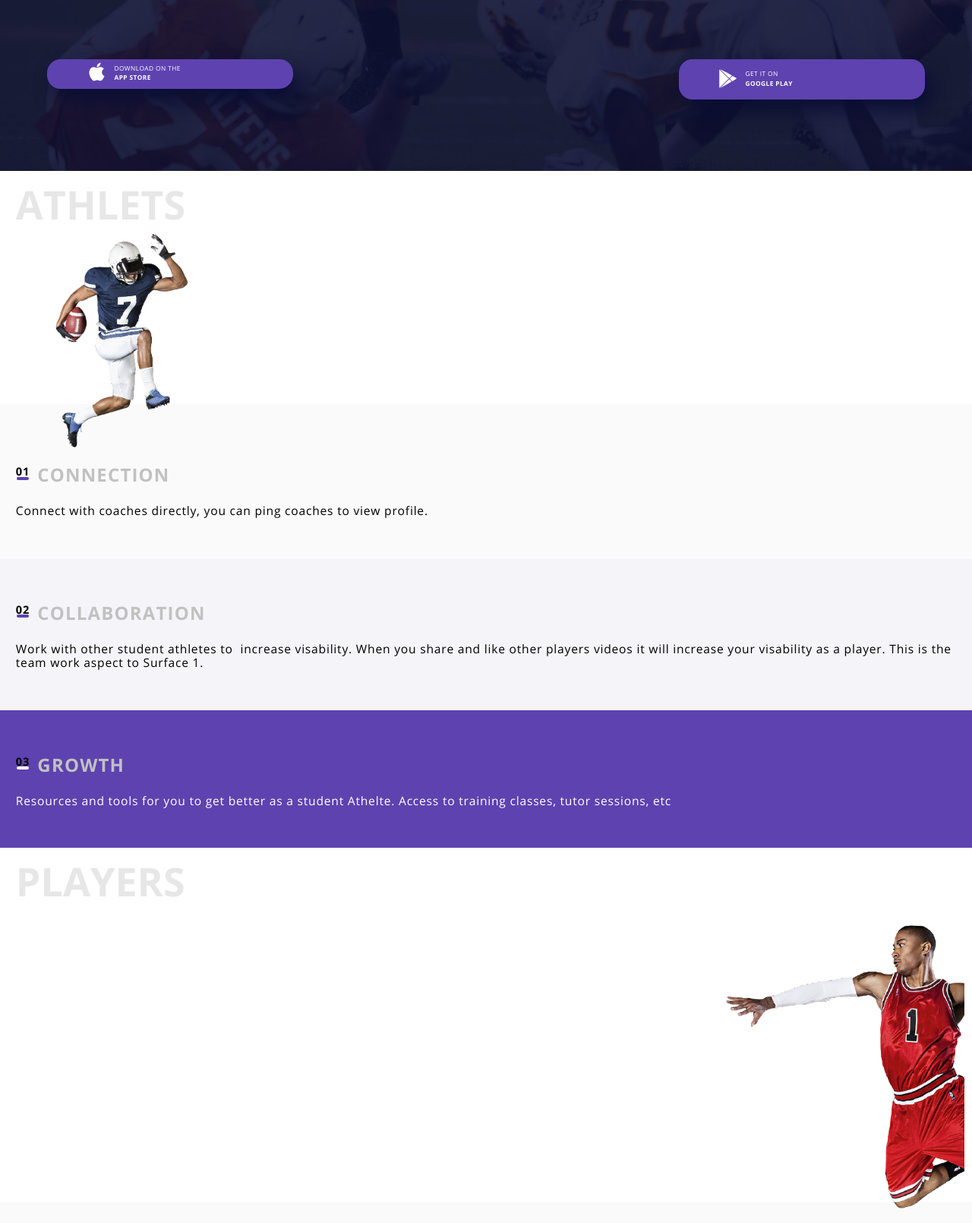
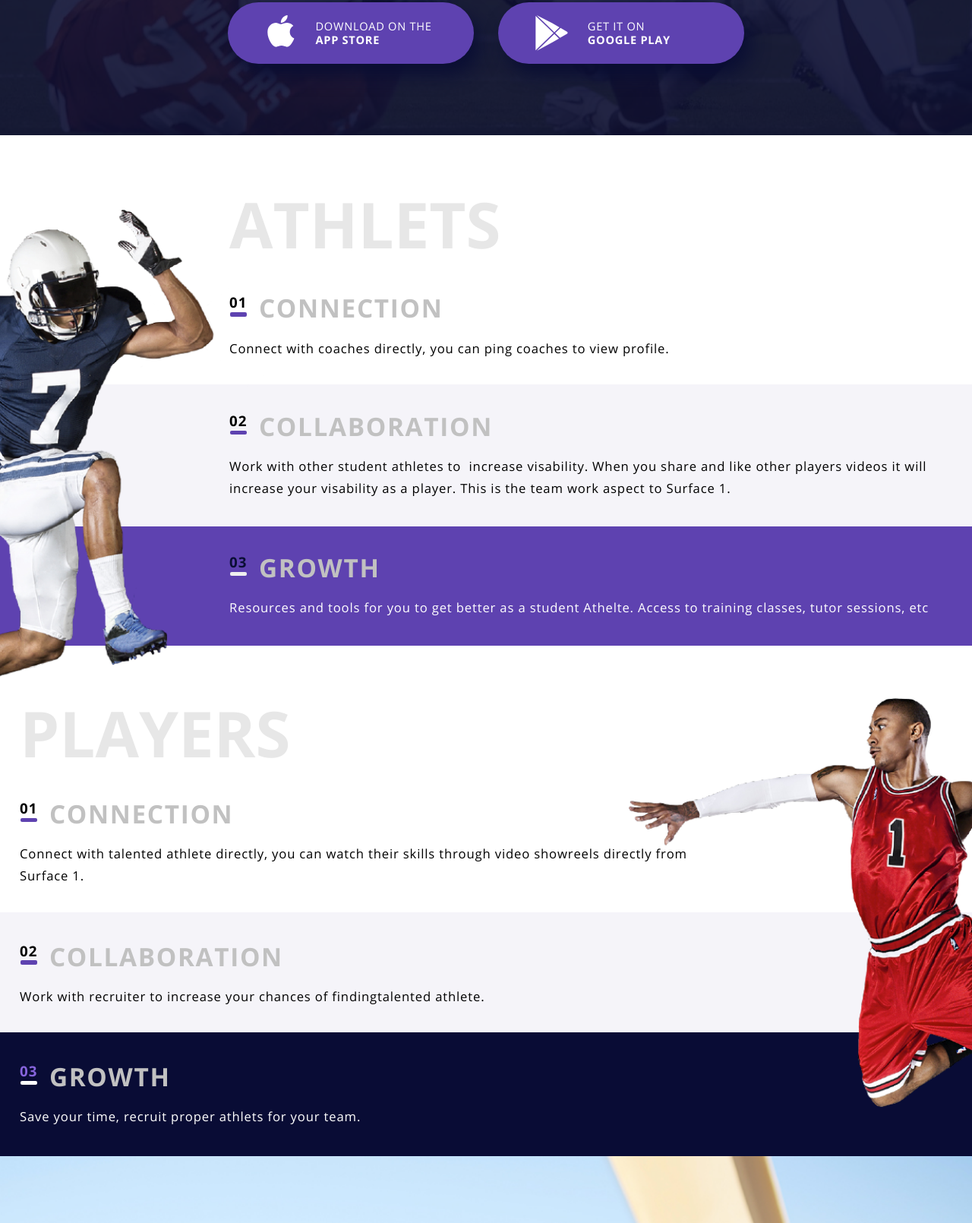
Before and after one commit to vapanov/2020-07-MQ25-DIPLOMA, a plain HTML site: page index.html in a window 1280 px wide. Shown: the part 741-2351 px from the top of the page at 76% size. Drawn offline with Linux system fonts and the light colour scheme; files whose address does not match are found by name.

Commit message:
резиновые телефонная + планшетная версия

```diff
--- a/css/style.css
+++ b/css/style.css
@@ -32,6 +32,9 @@ html, body {
 .content {
   flex: 1 1 auto;
 }
+
+/*начало хедера*/
+
 .header {
 	color: #ffffff;
 	background: url(../img/football_767.jpg) #0f1133;
@@ -40,7 +43,7 @@ html, body {
 	background-size: cover;
   position: relative;
   z-index: 0;
-  padding: 3.3rem 2rem 8.2rem;
+  padding: 3.3rem 2rem 6.8rem;
 }
 .header:after {
   content: "";
@@ -69,38 +72,29 @@ html, body {
   padding: 12.8rem 0 8.6rem;
 }
 .header__subtitle_1st-line {
-/*  display: block;*/
   text-transform: uppercase;
   color: #ffffff;
   font-weight: 700;
   font-size: 2.8rem;
-  line-height: normal;
-/*  line-height: 3.132rem;*/
+  line-height: normal; /*  line-height: 3.132rem;*/
   letter-spacing: 0.154rem;
 }
 .header__subtitle_2nd-line {
   display: block;
   text-transform: uppercase;
   color: #ffffff;
-/*  font-weight: 700;
-  font-size: 2.8rem;
-  line-height: 3.132rem; этого нет в макете, взял с предыдущего элемента
-  letter-spacing: 0.14rem;*/
   padding: 1rem 0 0 4.1rem;
-/*  или прибить к правому краю?*/
 }
 .button-block{
   display: flex;
- /*делаем закладку на другие разрешения*/
   flex-direction: column;
   justify-content: space-between;
-/*  height: calc(3.5rem*2 + 1.4rem);*/
 }
 .apps-button {
   display: block;
   border-radius: 1.8rem;
   background-color: #5e42b0;
-  margin-bottom: 1.4rem;
+  margin-bottom: 1.4rem; /*убираю обнуление нижнего м у последнего элемента и отнимаю эту величину у нижнего п родителя, чтобы в других разрешениях врапающиеся кнопки не ломали верстку*/
   display: -webkit-flex;
   display: -moz-flex;
   display: -ms-flex;
@@ -109,9 +103,6 @@ html, body {
   flex-direction: row;
   align-items: center;
   justify-content: center;
-}
-.apps-button:nth-last-child(-n+1) {
-  margin-bottom: 0;
 }
 .apps-button:hover {
   background-color: #af4fbf;
@@ -138,12 +129,9 @@ html, body {
 }
 .appl-button-logo-svg {
   height: 2.4rem;
-/*  width: 2rem;
-  padding-right: 0.2rem;*/
 }
 .goog-button-logo-svg {
   height: 2.4rem;
-/*  width: 2.2rem;*/
 }
 .app-button-text-block{
   padding: 0.8rem 0 0.8rem 1rem;
@@ -160,7 +148,9 @@ html, body {
   padding-top: 0.4rem;
 }
 
-/*стили основной контентной области*/
+/*конец хедера*/
+/*начало стилей основной контентной области*/
+
 .main {
   background: #ffffff;
   color: #000000;
@@ -197,13 +187,6 @@ html, body {
   flex-direction: row;
   padding-bottom: 2.5rem;
 }
-/*.person__presubtitle-block {
-  display: -webkit-flex;
-  display: -moz-flex;
-  display: -ms-flex;
-  display: -o-flex;
-  display: flex;
-}*/
 .person__presubtitle {
   display: block;
   color: #000000;
@@ -236,7 +219,6 @@ html, body {
   font-weight: 700;
   text-transform: uppercase;
   letter-spacing: 0.115rem;
-/*  padding-left: 1rem;*/
 }
 .person__description {
   color: #000000;
@@ -259,25 +241,19 @@ html, body {
 .person__description-inverse-at {
   color: #ffffff;
 }
+
+/*начало картинки баскетболист*/
+
 .person__picture-block-bask {
-  display: -webkit-flex;
-  display: -moz-flex;
-  display: -ms-flex;
-  display: -o-flex;
-  display: flex;
-  -webkit-flex-direction: row;
-  -moz-flex-direction: row;
-  -ms-flex-direction: row;
-  -o-flex-direction: row;
-  flex-direction: row;
-  justify-content: flex-end;
   padding-left: 1rem;
   padding-right: 1rem;
-  margin-bottom: -2.4rem;
+  display: block;
+  margin: -0.2rem 0 -2.4rem auto;
+  width: 30.2rem;
   min-height: 5rem;
 }
 .person__picture-basketballer{
-  width: 30.2rem;
+  width: 100%;
 }
 .person__presubtitle-inverse-players {
   color: #8765dd;
@@ -291,9 +267,7 @@ html, body {
 }
 .actions {}
 .actions__block {}
-/*эти картинки - не контентные, может быть убрать их в бэкграунд?*/
 .actions__pic {
-/*  min-width: 32rem; а нужен ли?*/
   min-height: 10rem;
   position: relative;
 }
@@ -301,7 +275,6 @@ html, body {
   width: 100%;
 }
 
-/*этот квадрат я привязал к левому нмижнему краю фотографии*/
 .actions__num-block {
   position: absolute;
   z-index: 3;
@@ -359,6 +332,9 @@ html, body {
   line-height: 2rem;
   letter-spacing: 0.08rem;
 }
+
+/*конец основной контентной области*/
+/*начало футера*/
 
 .footer {
   color: #ffffff;
@@ -426,91 +402,259 @@ html, body {
 .footer__text-logo {
   padding-top: 8.2rem;
 }
+
+/*конец футера*/
+
 /*медиазапрос для планшетов*/
 @media (min-width: 768px) and (max-width: 1919px) {
   html, body {
     font-size: 1.3020833vmin;
   }
+
+/*начало хедера*/
+
   .header {
     background: url(../img/football_1280.jpg);
-    padding: 4rem 6rem 9rem;
+    padding: 4rem 4.3rem 6rem;
+    background-position: center; /* перепроверить! */
   }
   .text_logo {
     width: 20.5rem;
   }
   .header__subtitle-box {
-    padding: 18.72rem 0 30.2rem;
+    padding: 16.7rem 4.2rem 30rem;
   }
   .header__subtitle_1st-line {
     font-size: 6.4rem;
-/*  line-height: 3.132rem авокод ошибается?*/;
-    letter-spacing: 0.352rem;
+    line-height: 7.5rem; /* 3.132rem; авокод ошибается!*/
+    letter-spacing: 0.32rem;
   }
   .header__subtitle_2nd-line {
-    font-size: 6.4rem;
-    line-height: normal /* 3.132rem ошибка в выдаче авкодом?*/;
-    letter-spacing: 0.352rem;
-    padding: 2.5rem 0 0 10.5rem;
+    padding: 0rem 0 0 10.5rem;
   }
   .button-block{
   flex-direction: row;
-  justify-content: space-between;
+  justify-content: center;
+  -webkit-flex-wrap: wrap;
+  -moz-flex-wrap: wrap;
+  -ms-flex-wrap: wrap;
+  -o-flex-wrap: wrap;
+  flex-wrap: wrap;
+  -ms-align-items: flex-start;
+  align-items: flex-start;
   }
   .apps-button {
     display: flex;
-    border-radius: 1.7rem 1.7rem 1.8rem;
+    border-radius: 5rem; /*авокод не отдаёт бр, обсуждали с Денисом Ежковым в слаке, выставил по его рекомендации 50пх*/
     box-shadow: 0.8rem 1.4rem 2.4rem #0a0e34;
     background-color: #5e42b0;
     min-width: 31.1rem;
-  }
-.apps-button:hover {
-  background-color: #af4fbf;
-  cursor: pointer;
-}
-.apps-button__row {
-  display: flex;
-  flex-direction: row;
-  align-items: center;
-  justify-content: center;
+    margin: 0 1.5rem 3rem;
   }
   .apps-button__block {
-  display: -webkit-flex;
-  display: -moz-flex;
-  display: -ms-flex;
-  display: -o-flex;
-  display: flex;
-  align-items: flex-start;
-  justify-content: flex-start;
-  width: 21rem;
+    min-width: 22rem;
   }
   .appl-button-logo {
-  padding-top: 0.4rem;
-  padding-bottom: 0.8rem;
+    padding-top: 1.6rem;
+    padding-bottom: 1.9rem;
   }
   .goog-button-logo {
-  padding-top: 0.6rem;
-  padding-bottom: 0.6rem;
+    padding-top: 1.7rem;
+    padding-bottom: 1.5rem;
   }
-.app-button-logo-svg {
-  height: 2.4rem;
+  .appl-button-logo-svg {
+    height: 4.2rem;
+  }
+  .goog-button-logo-svg {
+    height: 4.5rem;
   }
   .app-button-text-block{
-  padding: 0.8rem 0 0.8rem 1rem;
-}
-.app-button-text-1st-line {
-  color: #ffffff;
-  font-size: 0.8rem;
-  font-weight: 400;
+    padding: 2.3rem 0 0 2.3rem;
+    font-size: 1.4rem;
+    font-weight: 300;
+    line-height: 1;
     text-transform: uppercase;
-  letter-spacing: 0.04rem;
-  padding-bottom: 0.4rem;
+    letter-spacing: 0.07rem;
   }
   .app-button-text-2nd-line {
+    display: block;
+    font-weight: 700;
+    padding-top: 0.4rem;
+  }
+/*конец хедера*/
+
+/*начало основной области*/
+
+/*начало футболиста*/
+
+  .person {}
+  .person__title {
+    padding: 7.2rem 4rem 0 29rem;
+    font-size: 8rem;
+    margin-bottom: -5.8rem;
+  }
+  .person__picture-block-foot {
+    padding: 0;
+    margin: 0 0 -65rem -16.3rem;
+  }
+  .person__picture-footballer{
+    width: 49.7rem;
+  }
+  .person__point-1 {
+    background-color: #ffffff;
+    padding: 6rem 4rem 3.2rem 29rem;
+  }
+  .person_title-block {
+    padding-bottom: 2rem;
+  }
+  .person__presubtitle {
+    font-size: 1.8rem;
+    letter-spacing: 0.09rem;
+    padding-right: 1.5rem;
+    line-height: 1;
+  }
+  .person__presubtitle:after {
+    width: 2.1rem;
+    height: 0.5rem;
+    margin-top: 0.3rem;
+    border-radius: 0.2rem;
+  }
+  .person__presubtitle-inverse {
+    color: #0a0e34;
+  }
+  .person__presubtitle-inverse:after {
+    margin-top: 0.3rem;
+    background-color: #efefef;
+  }
+  .person__subtitle {
+    font-size: 3.2rem;
+    letter-spacing: 0.16rem;
+  }
+  .person__description {
+    color: #000000;
+    font-size: 1.6rem;
+    line-height: 2.8rem;
+    letter-spacing: 0.08rem;
+  }
+  .person__description-inverse-at {
     color: #ffffff;
-  font-size: 0.8rem;
-  font-weight: 700;
-  text-transform: uppercase;
-  letter-spacing: 0.04rem;
+  }
+  .person__point-2 {
+    padding: 3.7rem 4rem 3.4rem 29rem;
+  }
+  .person__point-3-athletes {
+    padding: 3.7rem 4rem 3.4rem 29rem;
   }
 
+/*конец футболиста*/
+
+/*начало баскетболиста*/
+
+  .person__title-players {
+    padding: 7rem 45rem 0 2.5rem;
+    margin: 0 0 -10.9rem;
   }
+  .person__picture-block-bask {
+    padding: 0;
+    margin: 0 0 -46.4rem auto;
+    width: 43.6rem;
+  }
+  .person__picture-basketballer{
+  }
+  .person__point-1-players {
+    padding: 5.5rem 30rem 3.2rem 2.5rem;
+  }
+  .person_title-block-1-players {
+    padding-right: 15rem;
+  }
+  .person__point-2-players {
+    padding: 4rem 30rem 3.2rem 2.5rem;
+  }
+  .person__presubtitle-inverse-players:after {
+    background-color: #ffffff;
+  }
+  .person__point-3-players {
+    padding: 4rem 30rem 3.6rem 2.5rem;
+  }
+
+/*конец баскетболиста*/
+
+/*начало экшнс*/
+
+  .actions {}
+  .actions__block {}
+  .actions__pic {
+    min-height: 10rem;
+    position: relative;
+  }
+  .action__picture {
+    width: 100%;
+  }
+
+  .actions__num-block {
+    width: 11.6rem;
+    height: 11.6rem;
+    bottom: calc((11.6rem / 5) * -1);
+    left: 3.3rem;
+  }
+  .actions__num {
+    color: #f5f6f7;
+    font-size: 2.4rem;
+    letter-spacing: 0.12rem;
+  }
+  .actions__num:after {
+    margin-top: 0.7rem;
+    opacity: 0.3;
+    width: 2.5rem;
+    height: 0.5rem;
+    border-radius: 0.2rem;
+  }
+  .actions__desc {
+    width: 100%;
+    padding: 7.6rem 7rem 9.9rem 3.3rem;
+  }
+  .actions__title {
+    display: block;
+    color: #e7e7e7;
+    font-size: 8rem;
+  }
+  .actions__title-margins {
+    padding-bottom: 2.2rem;
+  }
+  .actions__desc-text {
+    font-size: 2.4rem;
+    line-height: 2.8rem;
+    letter-spacing: 0.12rem;
+  }
+
+/*конец основной области*/
+
+/*начало футера*/
+
+  .footer {
+    background: url(../img/game_1280.jpg) #0f1133;
+    padding: 12.6rem 3.3rem 2.4rem;
+  }
+  .footer__logo-icon-box {
+    width: 13rem;
+    height: 13.7rem;
+  }
+  .footer__logo-icon{
+    width: 10.3rem;
+  }
+  .footer__subtitle-box {
+    padding: 8rem 0 28rem;
+  }
+  .footer__title {
+    font-size: 8rem;
+    letter-spacing: 0.3rem; /*в авокоде 0.485*/
+    padding-bottom: 2.7rem;
+  }
+  .footer__subtitle {
+    font-size: 3.6rem;
+  }
+  .footer__text-logo {
+    padding-top: 2.5rem;
+  }
+/*конец футера*/
+}
--- a/index.html
+++ b/index.html
@@ -136,7 +136,7 @@
 
 <!-- начало блока игроков -->
       <section class="person">
-        <h2 class="person__title">PLAYERS</h2>
+        <h2 class="person__title person__title-players">PLAYERS</h2>
 <!-- начало картинки баскетболиста -->
         <div class="person__picture-block-bask">
           <picture class="person__picture-basketballer">
@@ -148,15 +148,15 @@
         </div>
 <!-- конец картинки баскетболиста -->
 <!-- начало первого блока дескрипта атлеты -->
-          <div class="person__point-1">
-            <div class="person_title-block">
+          <div class="person__point-1 person__point-1-players">
+            <div class="person_title-block person_title-block-1-players">
               <h3 class="person__subtitle"><span class="person__presubtitle">01</span>CoNNection</h3>
             </div>
             <p class="person__description">Connect with talented athlete directly, you can watch their skills through video showreels directly from Surface 1.</p>
           </div>
 <!-- конец первого блока дескрипта атлеты -->
 <!-- начало второго блока дескрипта атлеты -->
-          <div class="person__point-2">
+          <div class="person__point-2 person__point-2-players">
             <div class="person_title-block">
               <h3 class="person__subtitle"><span class="person__presubtitle">02</span>Collaboration</h3>
             </div>
```
Lines whose indentation alone changed are shown as unchanged.
